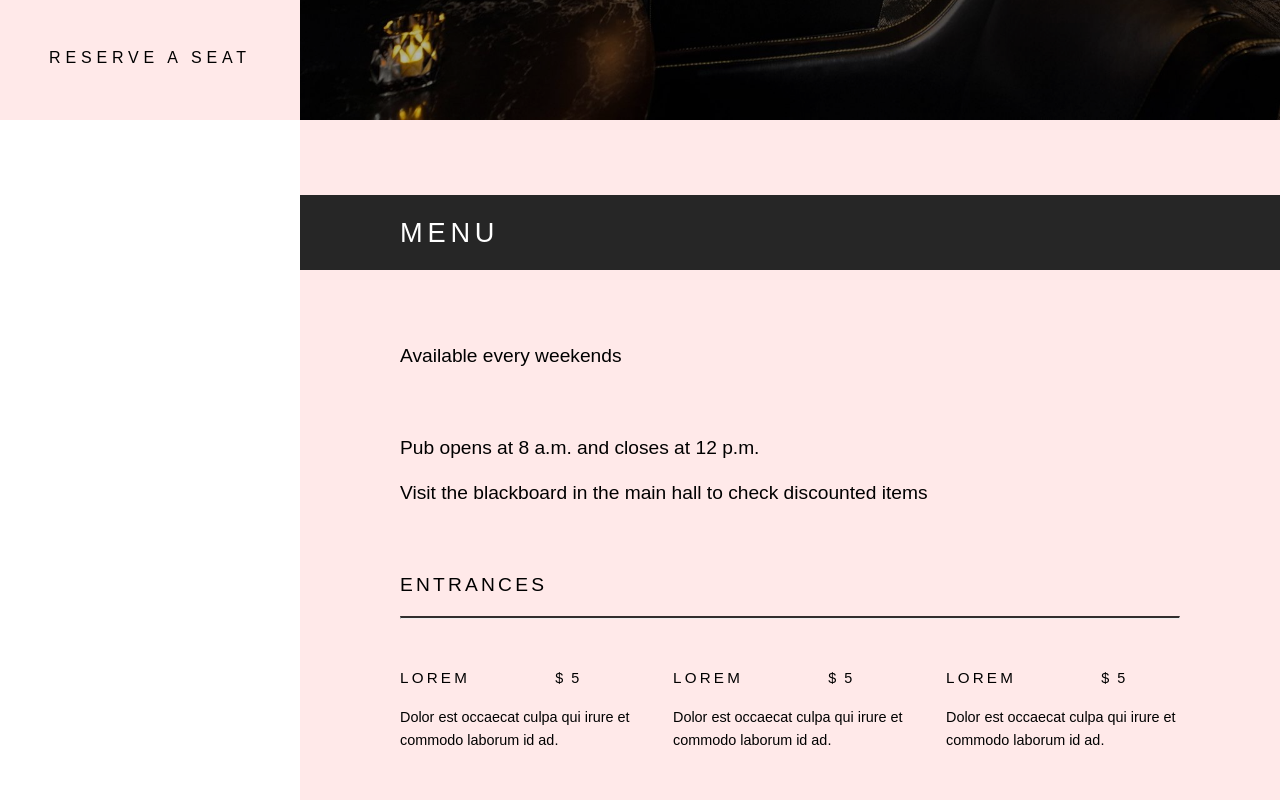
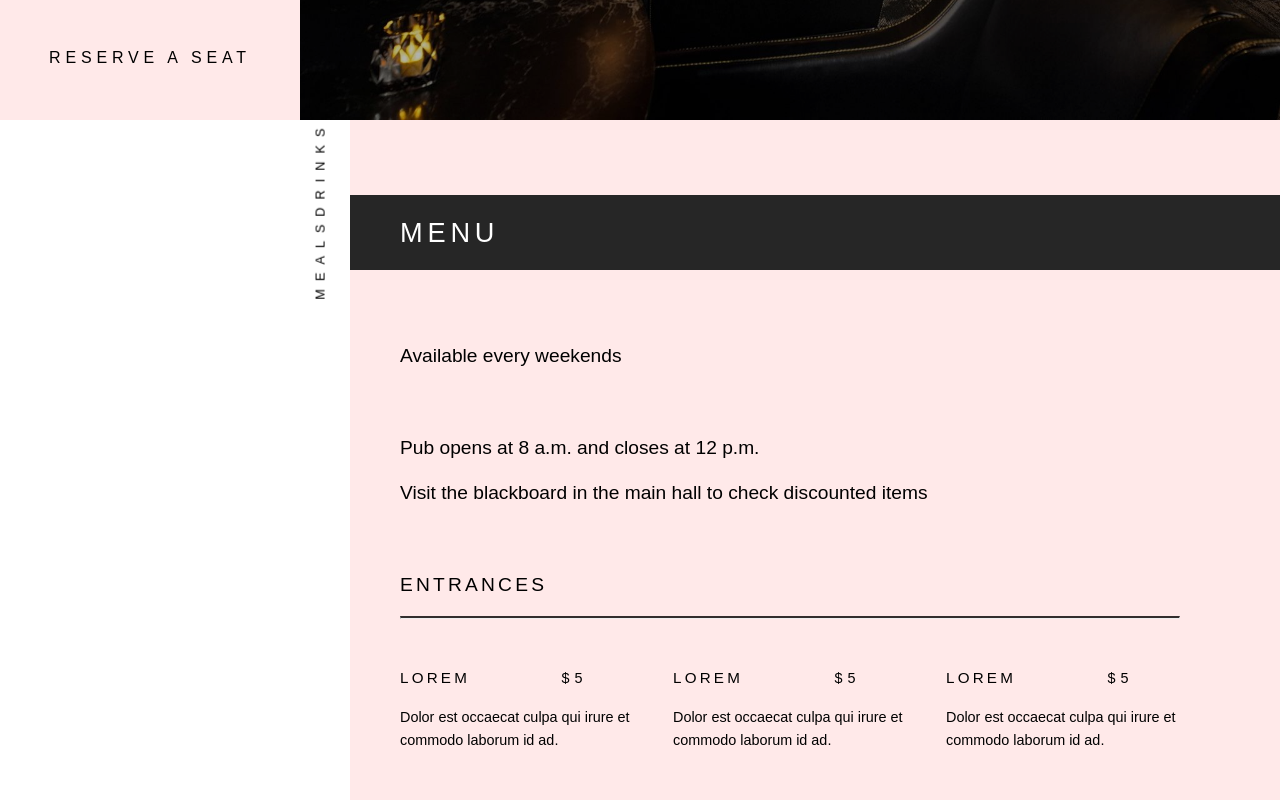
Before and after one commit to afutofu/machios-pub-and-gym, a React (Create React App) app: page / in a window 1280 px wide. Shown: the part 680-1480 px from the top of the page. Built offline with nearby package versions, Linux system fonts and the light colour scheme.

Commit message:
Created and added MenuChanger component
MenuChanger will be used to change menus: meals or drinks

```diff
--- a/src/components/ImageSlider/ImageSlider.module.css
+++ b/src/components/ImageSlider/ImageSlider.module.css
@@ -1,4 +1,5 @@
 .ImageSlider {
+  position: relative;
   width: 100%;
   height: 100vh;
 }
--- a/src/components/Menu/Menu.js
+++ b/src/components/Menu/Menu.js
@@ -3,12 +3,14 @@ import React from "react";
 import classes from "./Menu.module.css";
 
 import SectionHeader from "../SectionHeader/SectionHeader";
+import MenuChanger from "./MenuChanger/MenuChanger";
 import MenuSection from "./MenuSection/MenuSection";
 
 const menu = () => {
   return (
     <div className={classes.Menu}>
       <SectionHeader title="menu" />
+      <MenuChanger />
       <div className={classes.Container}>
         <p>Available every weekends</p>
         <div className={classes.Close}>
--- a/src/components/Menu/Menu.module.css
+++ b/src/components/Menu/Menu.module.css
@@ -1,4 +1,5 @@
 .Menu {
+  position: relative;
   width: 100%;
   background-color: #ffe9e9;
   padding: 75px 0;
--- /dev/null
+++ b/src/components/Menu/MenuChanger/MenuChanger.js
@@ -0,0 +1,16 @@
+import React from "react";
+
+import classes from "./MenuChanger.module.css";
+
+const menuChanger = () => {
+  return (
+    <div className={classes.MenuChanger}>
+      <div className={classes.Options}>
+        <p className={classes.Meals}>MEALS</p>
+        <p className={classes.Drinks}>DRINKS</p>
+      </div>
+    </div>
+  );
+};
+
+export default menuChanger;
--- /dev/null
+++ b/src/components/Menu/MenuChanger/MenuChanger.module.css
@@ -0,0 +1,17 @@
+.MenuChanger {
+  position: absolute;
+  top: 0;
+  color: black;
+  background: white;
+  height: 100%;
+  width: 50px;
+  font-family: Arial, Helvetica, sans-serif;
+}
+
+.MenuChanger .Options {
+  display: flex;
+  writing-mode: vertical-lr;
+  letter-spacing: 0.5rem;
+  font-size: 0.8rem;
+  transform: rotate(180deg);
+}
--- a/src/components/Menu/MenuItem/MenuItem.module.css
+++ b/src/components/Menu/MenuItem/MenuItem.module.css
@@ -21,7 +21,7 @@
 
 .Price {
   margin: 0;
-  letter-spacing: 0.5rem;
+  letter-spacing: 0.3rem;
   padding-right: 20%;
 }
 
```
